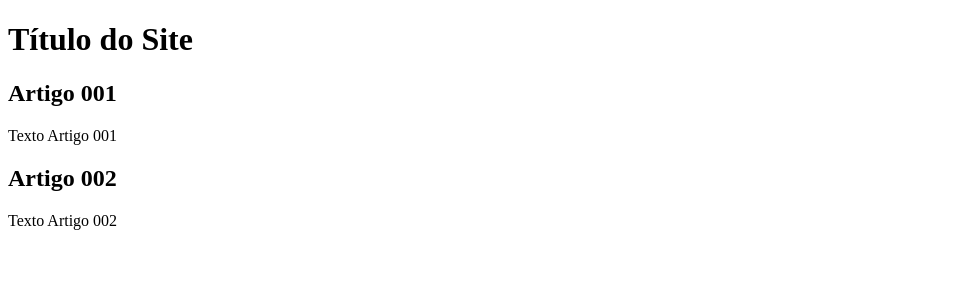
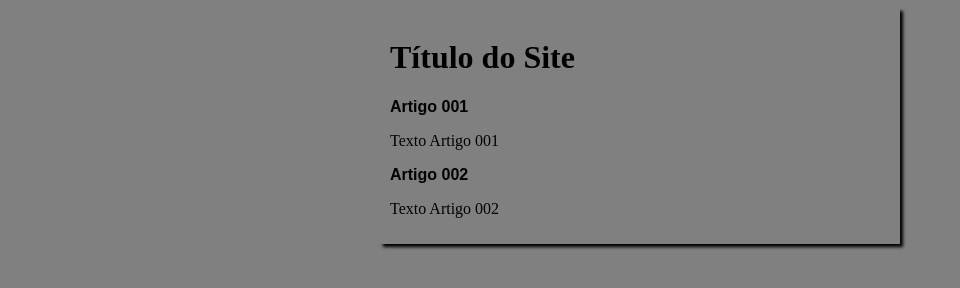
Before and after one commit to Menezes-G/Projeto-Site, a plain HTML site: page index.html in a window 1280 px wide. Shown: the whole page, without its empty margins (0-960 px from the left). Drawn offline with Linux system fonts and the light colour scheme.

Commit message:
Início do design

```diff
--- /dev/null
+++ b/estilos/style.css
@@ -0,0 +1,16 @@
+h2{
+    font-family: Arial, Helvetica, sans-serif;
+    font-size:  16px;
+}
+
+body{
+    background-color: gray;
+}
+
+main{
+    background-color: gray;
+    width: 500px;
+    margin: auto;
+    padding: 10px;
+    box-shadow: 3px 3px 3px black;
+}
--- a/index.html
+++ b/index.html
@@ -4,6 +4,7 @@
     <meta charset="UTF-8">
     <meta http-equiv="X-UA-Compatible" content="IE=edge">
     <meta name="viewport" content="width=device-width, initial-scale=1.0">
+    <link rel="stylesheet" href="estilos/style.css">
     <title>Título site</title>
 </head>
 <body>
```
